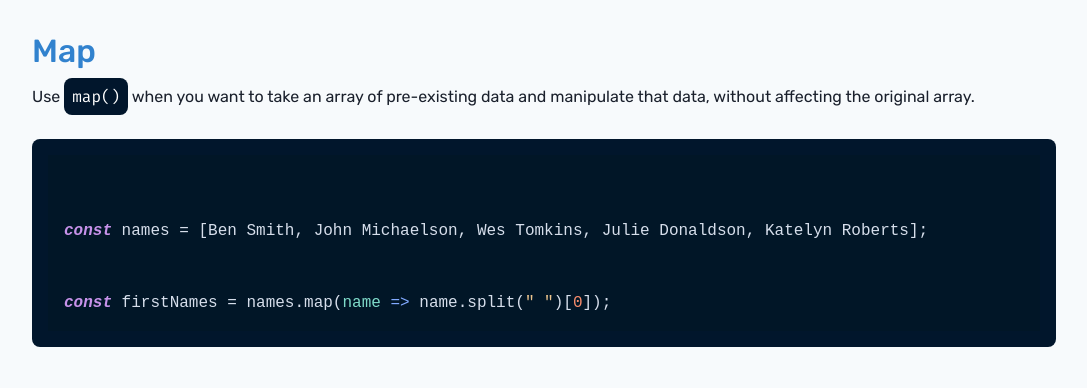
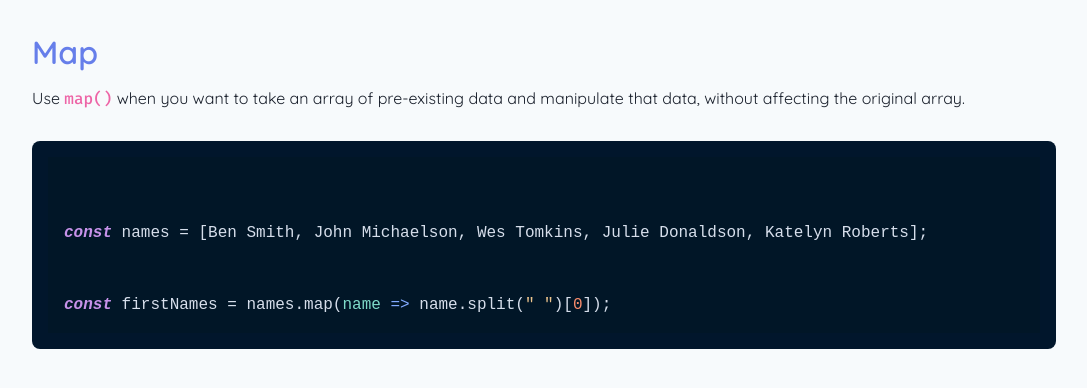
Before and after one commit to smithbm2316/array-methods-js, a website built with Parcel: page src/index.pug in a window 1280 px wide. Shown: the whole page, without its empty margins (96-1183 px from the left). Built offline with nearby package versions, Linux system fonts and the light colour scheme.

Commit message:
changed font to quicksand

```diff
--- a/src/css/main.css
+++ b/src/css/main.css
@@ -1,10 +1,11 @@
 @import "./overrides.css";
-@import url("https://fonts.googleapis.com/css2?family=Fira+Code:wght@400;700&family=Rubik:wght@400;500;700&display=swap");
+@import url("https://fonts.googleapis.com/css2?family=Fira+Code:wght@400;500&family=Quicksand:wght@400;500;600&display=swap");
 
 html {
 	background-color: var(--gray-100);
 	color: var(--gray-900);
-	font-family: "Rubik", --apple-system, Arial, Helvetica, sans-serif;
+	font-family: "Quicksand", --apple-system, Arial, Helvetica, sans-serif;
+	font-weight: 400;
 }
 
 main {
@@ -17,17 +18,16 @@ main {
 }
 
 .headline h1 {
-	color: var(--blue-700);
+	color: var(--indigo-500);
 	font-size: 2rem;
-	font-weight: 500;
+	font-weight: 600;
 	margin-bottom: 1rem;
 }
 
 .snippet {
-	background-color: #01162c;
 	border-radius: 0.5rem;
-	color: white;
-	padding: 0.5rem;
+	color: var(--pink-500);
+	font-weight: 500;
 	font-family: "Fira Code", monospace;
 }
 
```
